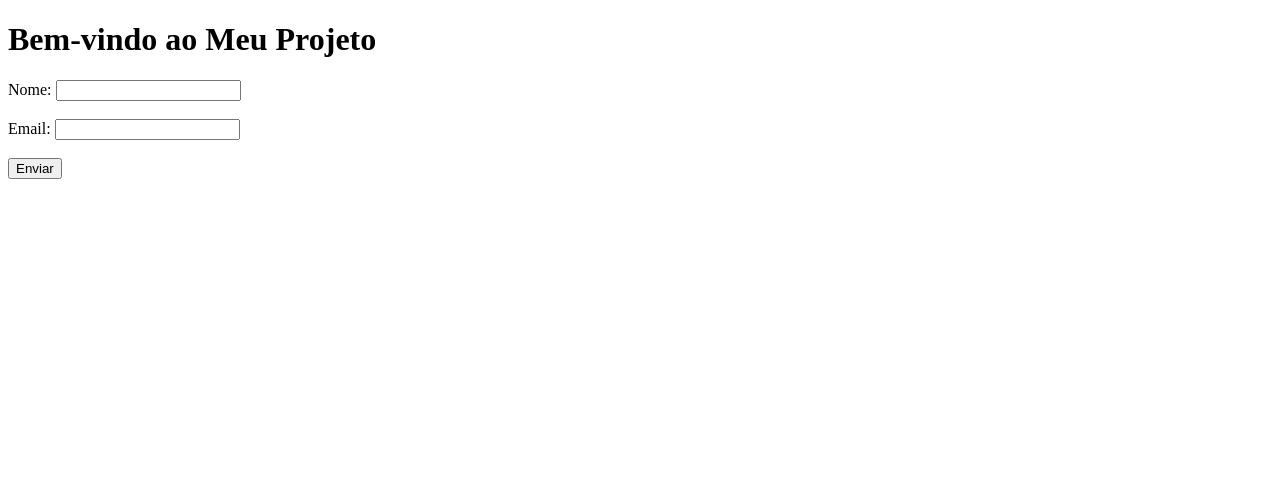
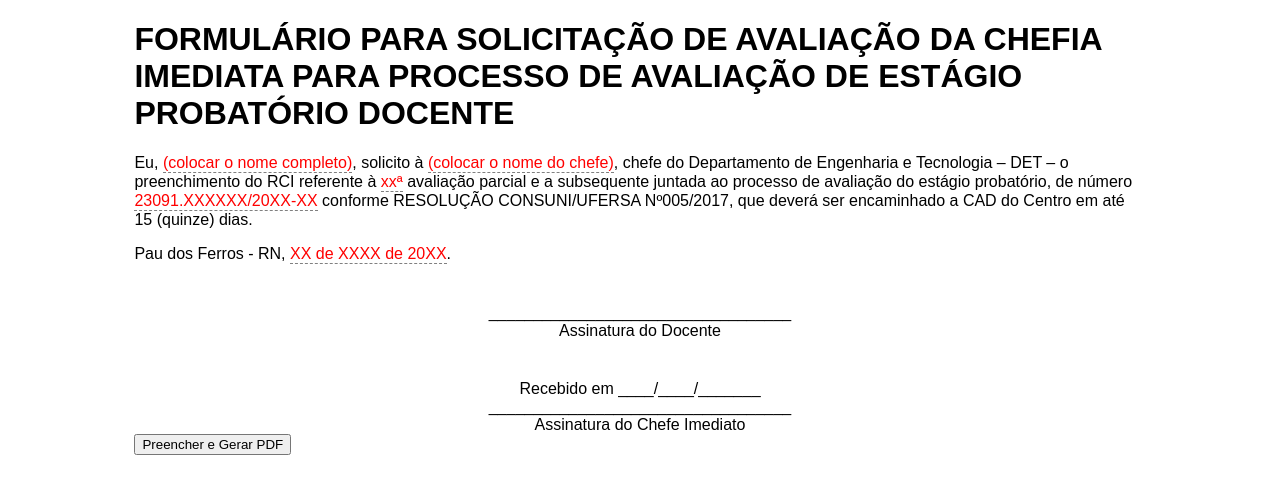
Before and after one commit to brunopaiva1/Formul-rio-UFERSA, a website: page public/index.html in a window 1280 px wide. Drawn offline with nearby package versions, Linux system fonts and the light colour scheme.

Commit message:
implementação formulario

```diff
--- a/public/index.html
+++ b/public/index.html
@@ -2,20 +2,90 @@
 <html lang="pt-BR">
 <head>
     <meta charset="UTF-8">
-    <meta http-equiv="X-UA-Compatible" content="IE=edge">
     <meta name="viewport" content="width=device-width, initial-scale=1.0">
-    <title>Meu Formulário</title>
+    <title>Formulário Avaliação</title>
+    <script src="https://cdnjs.cloudflare.com/ajax/libs/jspdf/2.5.1/jspdf.umd.min.js"></script>
+    <script src="https://cdnjs.cloudflare.com/ajax/libs/html2canvas/1.4.1/html2canvas.min.js"></script>
+    <!-- <link rel="stylesheet" href="styles.css"> -->
 </head>
 <body>
-    <h1>Bem-vindo ao Meu Projeto</h1>
-    <form action="/submit" method="POST">
-        <label for="nome">Nome:</label>
-        <input type="text" id="nome" name="nome"><br><br>
+    <style>
+        body {
+            font-family: Arial, sans-serif;
+        }
 
-        <label for="email">Email:</label>
-        <input type="email" id="email" name="email"><br><br>
+        .container {
+            width: 80%;
+            margin: 0 auto;
+        }
 
-        <button type="submit">Enviar</button>
-    </form>
+        .red {
+            color: red;
+        }
+
+        .editable {
+            border-bottom: 1px dashed gray;
+            display: inline-block;
+        }
+
+        .signature {
+            margin-top: 40px;
+            text-align: center;
+        }
+
+        [contenteditable] {
+            outline: none;
+        }
+    </style>
+
+    <div class="container">
+        <h1>FORMULÁRIO PARA SOLICITAÇÃO DE AVALIAÇÃO DA CHEFIA IMEDIATA PARA PROCESSO DE AVALIAÇÃO DE ESTÁGIO PROBATÓRIO DOCENTE</h1>
+
+        <p>
+            Eu, <span id="nome" class="editable red" contenteditable="true">(colocar o nome completo)</span>, solicito à
+            <span id="chefe" class="editable red" contenteditable="true">(colocar o nome do chefe)</span>, chefe do Departamento de Engenharia e Tecnologia – DET – o preenchimento do RCI referente à
+            <span id="avaliacao" class="editable red" contenteditable="true">xxª</span> avaliação parcial e a subsequente juntada ao processo de avaliação do estágio probatório, de número
+            <span id="numero" class="editable red" contenteditable="true">23091.XXXXXX/20XX-XX</span> conforme RESOLUÇÃO CONSUNI/UFERSA Nº005/2017, que deverá ser encaminhado a CAD do Centro em até 15 (quinze) dias.
+        </p>
+
+        <p>Pau dos Ferros - RN, <span id="data" class="editable red" contenteditable="true">XX de XXXX de 20XX</span>.</p>
+
+        <div class="signature">
+            __________________________________<br/>
+            Assinatura do Docente
+        </div>
+
+        <div class="signature">
+            Recebido em ____/____/_______<br/>
+            __________________________________<br/>
+            Assinatura do Chefe Imediato
+        </div>
+
+        <button onclick="gerarPDF()">Preencher e Gerar PDF</button>
+    </div>
+
+    <script>
+        function gerarPDF() {
+            var camposEditaveis = document.querySelectorAll('.editable');
+            camposEditaveis.forEach(function(campo) {
+                campo.style.color = 'black';
+            });
+
+            const { jsPDF } = window.jspdf;
+            html2canvas(document.querySelector('.container')).then(function(canvas) {
+                const imgData = canvas.toDataURL('image/png');
+                const pdf = new jsPDF({
+                    orientation: 'portrait',
+                    unit: 'pt',
+                    format: 'a4'
+                });
+
+                const pdfWidth = pdf.internal.pageSize.getWidth();
+                const pdfHeight = (canvas.height * pdfWidth) / canvas.width;
+                pdf.addImage(imgData, 'PNG', 0, 0, pdfWidth, pdfHeight);
+                pdf.save("formulario_avaliacao.pdf");
+            });
+        }
+    </script>
 </body>
 </html>
```
